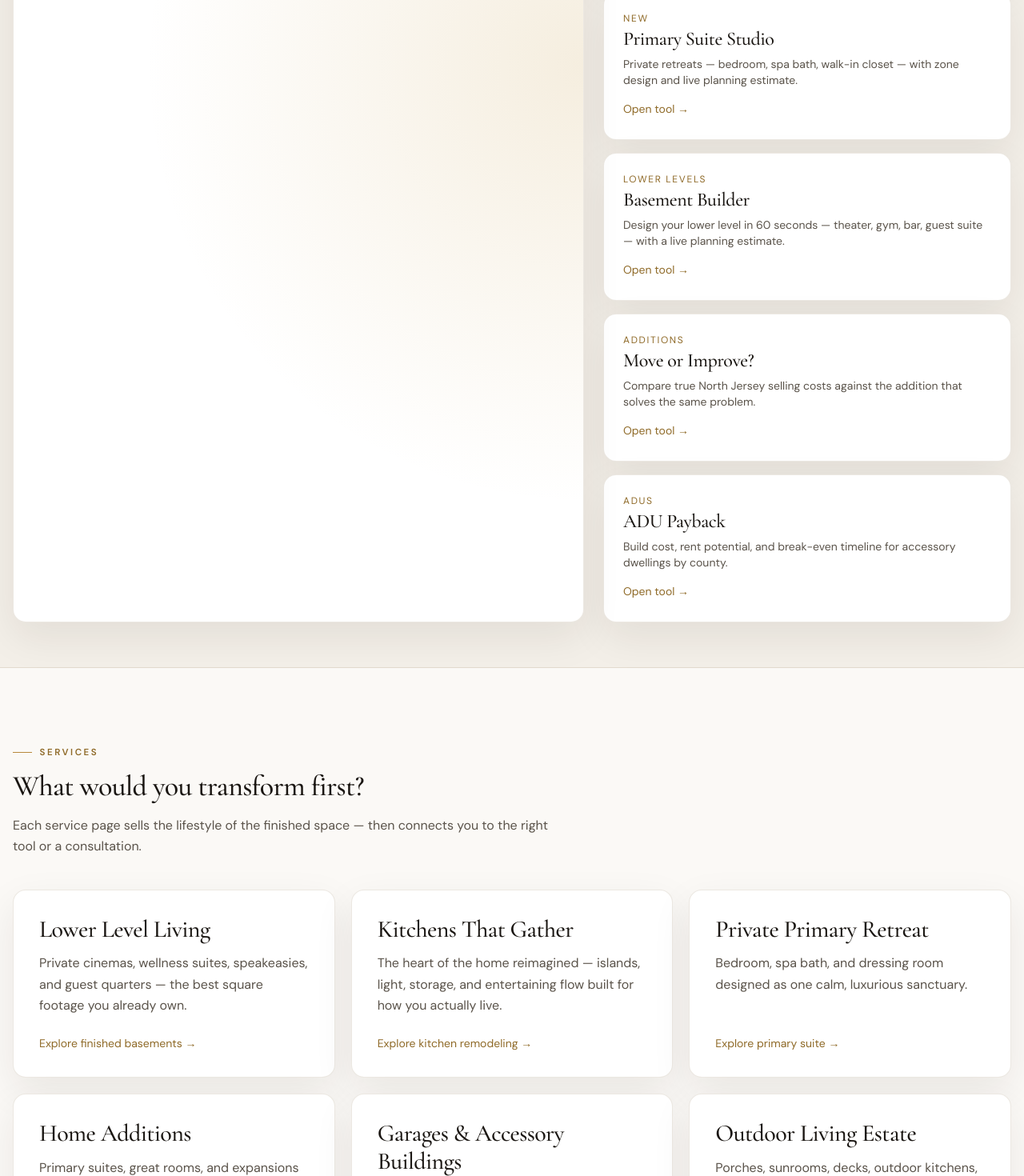
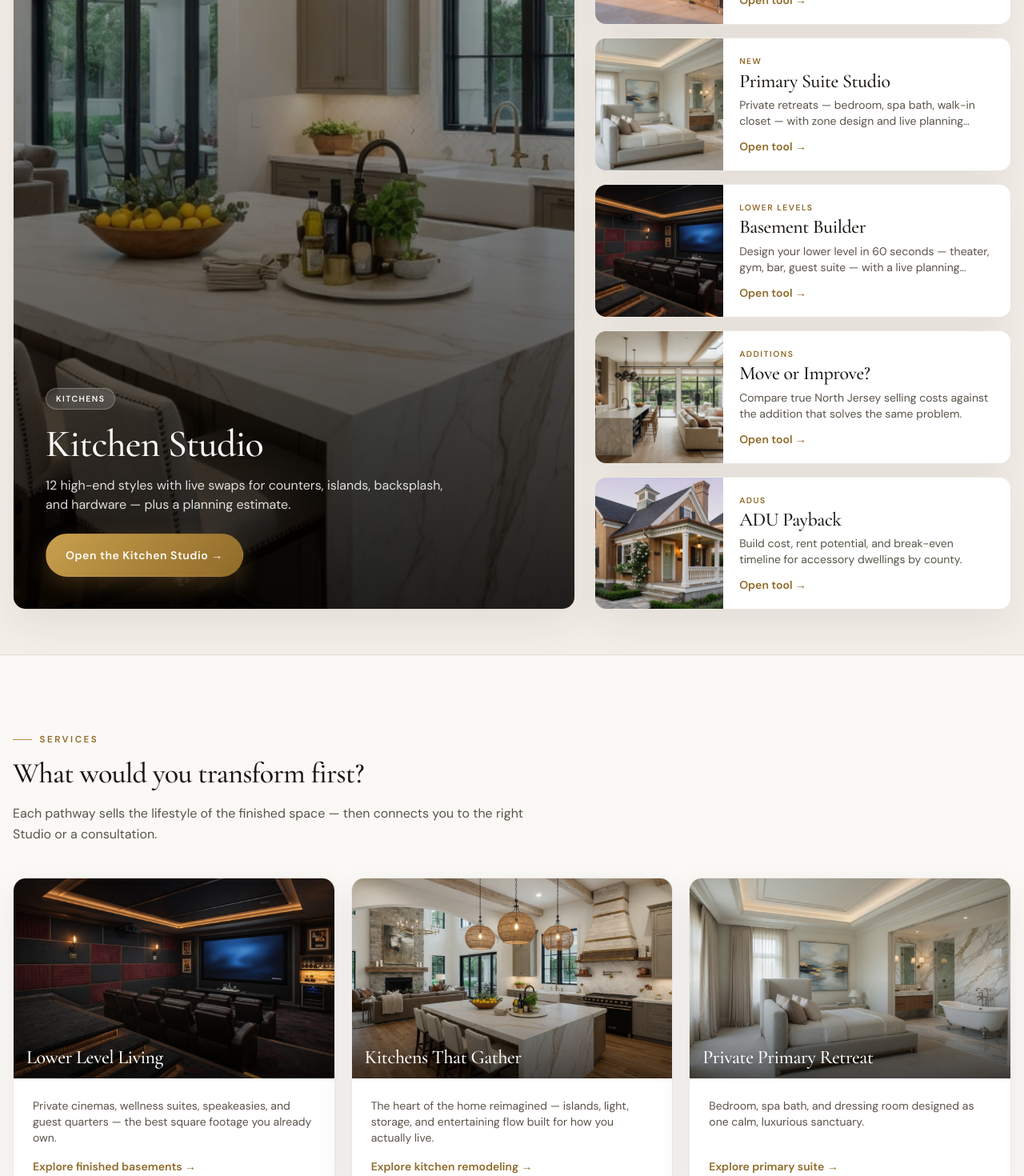
Before and after one commit to savitz25/vantage_construct, a Next.js app: page /transformations in a window 1280 px wide. Shown: the part 1180-2650 px from the top of the page at 80% size. Built offline with nearby package versions, Linux system fonts and the light colour scheme; no server answers.

Commit message:
feat(hubs): photo-rich Transformations and Studios showcase cards
Add shared studio-media map and rebuild hub pages so Kitchen Studio is
a full-bleed hero, tool cards include lifestyle photography, and service
pathways use the same visual standard on /transformations and /studios.

```diff
--- a/src/app/studios/page.tsx
+++ b/src/app/studios/page.tsx
@@ -1,6 +1,8 @@
 import Link from "next/link";
 import { PageHero } from "@/components/PageHero";
+import { SmartImage } from "@/components/SmartImage";
 import { createMetadata } from "@/lib/seo";
+import { visualForTool } from "@/lib/transformations/studio-media";
 
 export const metadata = createMetadata({
   title: "Vantage Studios | Design, Cost & Transformation Tools",
@@ -101,27 +103,52 @@ export default function StudiosHubPage() {
         description="A unified suite — premium visuals, live math, honest disclaimers, and clear next steps into consultation. Built for Central & Northern New Jersey."
       />
       <section className="section pt-0">
-        <div className="container-wide grid gap-5 md:grid-cols-2 xl:grid-cols-3">
-          {studios.map((s) => (
-            <article key={s.href} className="card flex flex-col p-8">
-              <p className="text-xs uppercase tracking-[0.16em] text-gold-deep">{s.eyebrow}</p>
-              <h2 className="mt-2 font-display text-3xl text-ivory">{s.title}</h2>
-              <p className="mt-3 flex-1 text-text-muted">{s.body}</p>
-              <div className="mt-6 flex flex-wrap gap-3">
-                <Link href={s.href} className="btn btn-primary !py-2.5 text-sm">
+        <div className="container-wide grid gap-5 sm:grid-cols-2 xl:grid-cols-3">
+          {studios.map((s) => {
+            const visual = visualForTool(s.href);
+            return (
+              <article
+                key={s.href}
+                className="card card-hover group flex flex-col overflow-hidden p-0"
+              >
+                <div className="relative aspect-[16/10] bg-bg-soft">
+                  {visual ? (
+                    <SmartImage
+                      src={visual.image}
+                      alt={visual.alt}
+                      fill
+                      sizes="(max-width: 640px) 100vw, 33vw"
+                      className="transition duration-500 group-hover:scale-[1.03]"
+                    />
+                  ) : null}
+                  <div className="pointer-events-none absolute inset-0 bg-gradient-to-t from-black/50 via-transparent to-transparent" />
+                  <p className="absolute left-4 top-4 rounded-full border border-white/25 bg-black/35 px-2.5 py-1 text-[0.6rem] font-semibold uppercase tracking-[0.14em] text-white backdrop-blur-sm">
+                    {s.eyebrow}
+                  </p>
+                </div>
+                <div className="flex flex-1 flex-col p-6 sm:p-7">
+                  <h2 className="font-display text-2xl text-ivory sm:text-3xl">{s.title}</h2>
+                  <p className="mt-2 flex-1 text-sm text-text-muted">{s.body}</p>
+                  <div className="mt-5 flex flex-wrap gap-2">
+                    <Link href={s.href} className="btn btn-primary !px-4 !py-2.5 text-xs">
                       Open tool
                     </Link>
                     {"serviceHref" in s && s.serviceHref ? (
-                  <Link href={s.serviceHref} className="btn btn-secondary !py-2.5 text-sm">
+                      <Link
+                        href={s.serviceHref}
+                        className="btn btn-secondary !px-4 !py-2.5 text-xs"
+                      >
                         {s.serviceLabel}
                       </Link>
                     ) : null}
                   </div>
+                </div>
               </article>
-          ))}
+            );
+          })}
         </div>
         <div className="container-wide mt-10">
-          <Link href="/transformations" className="text-sm text-gold-deep hover:underline">
+          <Link href="/transformations" className="text-sm font-semibold text-gold-deep hover:underline">
             Browse all home transformation services →
           </Link>
         </div>
--- a/src/app/transformations/page.tsx
+++ b/src/app/transformations/page.tsx
@@ -1,11 +1,16 @@
 import Link from "next/link";
 import { CtaBanner } from "@/components/CtaBanner";
 import { PageHero } from "@/components/PageHero";
+import { SmartImage } from "@/components/SmartImage";
 import {
   transformSecondaryLinks,
   transformServices,
   transformTools,
 } from "@/lib/transformations/ia";
+import {
+  visualForService,
+  visualForTool,
+} from "@/lib/transformations/studio-media";
 import { createMetadata } from "@/lib/seo";
 
 export const metadata = createMetadata({
@@ -18,6 +23,7 @@ export const metadata = createMetadata({
 export default function TransformationsPage() {
   const featuredTool = transformTools.find((t) => t.featured) ?? transformTools[0];
   const otherTools = transformTools.filter((t) => t.href !== featuredTool.href);
+  const featuredVisual = visualForTool(featuredTool.href);
 
   return (
     <>
@@ -40,48 +46,101 @@ export default function TransformationsPage() {
         </div>
       </PageHero>
 
-      {/* Featured tool — conversion engine */}
+      {/* Featured tool + studio strip — photo-first */}
       <section className="section-sm border-y border-border bg-bg-elevated">
         <div className="container-wide">
-          <div className="grid gap-6 lg:grid-cols-[1.4fr_1fr]">
+          <div className="mb-8 max-w-2xl">
+            <p className="eyebrow">Interactive Studios</p>
+            <h2 className="mt-3 font-display text-3xl text-ivory sm:text-4xl">
+              Design first. Estimate live. Decide with clarity.
+            </h2>
+          </div>
+
+          <div className="grid gap-6 lg:grid-cols-[1.35fr_1fr] lg:items-stretch">
+            {/* Large Kitchen Studio feature */}
             <Link
               href={featuredTool.href}
-              className="card card-hover relative block overflow-hidden p-8 sm:p-10"
+              className="group relative flex min-h-[320px] flex-col justify-end overflow-hidden rounded-[calc(var(--radius)+0.25rem)] border border-border shadow-[var(--shadow)] sm:min-h-[400px] lg:min-h-[480px]"
             >
-              <div className="pointer-events-none absolute inset-0 bg-[radial-gradient(circle_at_right,rgba(201,160,78,0.18),transparent_55%)]" />
-              <div className="relative">
+              {featuredVisual ? (
+                <SmartImage
+                  src={featuredVisual.image}
+                  alt={featuredVisual.alt}
+                  fill
+                  priority
+                  sizes="(max-width: 1024px) 100vw, 60vw"
+                  className="transition duration-700 group-hover:scale-[1.03]"
+                />
+              ) : (
+                <div className="absolute inset-0 bg-gradient-to-br from-bg-soft to-bg-elevated" />
+              )}
+              <div className="pointer-events-none absolute inset-0 bg-gradient-to-t from-black/80 via-black/35 to-black/10" />
+              <div className="relative z-10 p-7 sm:p-9 lg:p-10">
                 {featuredTool.badge ? (
-                  <span className="badge">{featuredTool.badge}</span>
+                  <span className="inline-flex rounded-full border border-white/25 bg-white/15 px-3 py-1 text-[0.65rem] font-semibold uppercase tracking-[0.14em] text-white backdrop-blur-sm">
+                    {featuredTool.badge}
+                  </span>
                 ) : null}
-                <h2 className="mt-4 font-display text-3xl text-ivory sm:text-4xl">
+                <h2 className="mt-4 font-display text-3xl text-white drop-shadow sm:text-4xl lg:text-5xl">
                   {featuredTool.label}
                 </h2>
-                <p className="mt-3 max-w-xl text-text-muted">{featuredTool.body}</p>
+                <p className="mt-3 max-w-lg text-sm text-white/85 sm:text-base">
+                  {featuredTool.body}
+                </p>
                 <span className="btn btn-primary mt-6 inline-flex">
                   Open the {featuredTool.label} →
                 </span>
               </div>
             </Link>
 
-            <div className="grid gap-4">
-              {otherTools.map((tool) => (
-                <Link key={tool.href} href={tool.href} className="card card-hover p-6">
+            {/* Smaller studio cards */}
+            <div className="grid grid-cols-1 gap-4 sm:grid-cols-2 lg:grid-cols-1 lg:content-start">
+              {otherTools.map((tool) => {
+                const visual = visualForTool(tool.href);
+                return (
+                  <Link
+                    key={tool.href}
+                    href={tool.href}
+                    className="group flex overflow-hidden rounded-[calc(var(--radius)+0.15rem)] border border-border bg-surface shadow-[var(--shadow)] transition hover:border-gold/35 hover:shadow-[0_18px_45px_rgba(40,30,15,0.1)]"
+                  >
+                    <div className="relative w-[38%] min-w-[7.5rem] shrink-0 self-stretch sm:w-36 lg:w-40">
+                      {visual ? (
+                        <SmartImage
+                          src={visual.image}
+                          alt={visual.alt}
+                          fill
+                          sizes="160px"
+                          className="object-cover transition duration-500 group-hover:scale-[1.04]"
+                        />
+                      ) : (
+                        <div className="absolute inset-0 bg-bg-soft" />
+                      )}
+                    </div>
+                    <div className="flex min-w-0 flex-1 flex-col justify-center p-4 sm:p-5">
                       {tool.badge ? (
-                    <p className="text-xs uppercase tracking-[0.14em] text-gold-deep">
+                        <p className="text-[0.65rem] font-semibold uppercase tracking-[0.14em] text-gold-deep">
                           {tool.badge}
                         </p>
                       ) : null}
-                  <h3 className="mt-1 font-display text-2xl text-ivory">{tool.label}</h3>
-                  <p className="mt-2 text-sm text-text-muted">{tool.body}</p>
-                  <span className="mt-4 inline-block text-sm text-gold-deep">Open tool →</span>
+                      <h3 className="mt-0.5 font-display text-xl text-ivory sm:text-2xl">
+                        {tool.label}
+                      </h3>
+                      <p className="mt-1.5 line-clamp-2 text-xs text-text-muted sm:text-sm">
+                        {tool.body}
+                      </p>
+                      <span className="mt-3 text-sm font-semibold text-gold-deep">
+                        Open tool →
+                      </span>
+                    </div>
                   </Link>
-              ))}
+                );
+              })}
             </div>
           </div>
         </div>
       </section>
 
-      {/* Service grid */}
+      {/* Service grid — photo cards */}
       <section className="section">
         <div className="container-wide">
           <div className="max-w-2xl">
@@ -90,28 +149,48 @@ export default function TransformationsPage() {
               What would you transform first?
             </h2>
             <p className="mt-4 text-text-muted">
-              Each service page sells the lifestyle of the finished space — then connects you to the
-              right tool or a consultation.
+              Each pathway sells the lifestyle of the finished space — then connects you to the right
+              Studio or a consultation.
             </p>
           </div>
 
           <div className="mt-10 grid gap-5 sm:grid-cols-2 xl:grid-cols-3">
-            {transformServices.map((s) => (
-              <Link key={s.href} href={s.href} className="card card-hover flex flex-col p-8">
-                <h3 className="font-display text-2xl text-ivory sm:text-3xl">
+            {transformServices.map((s) => {
+              const visual = visualForService(s.href);
+              return (
+                <Link
+                  key={s.href}
+                  href={s.href}
+                  className="card card-hover group flex flex-col overflow-hidden p-0"
+                >
+                  <div className="relative aspect-[16/10] bg-bg-soft">
+                    {visual ? (
+                      <SmartImage
+                        src={visual.image}
+                        alt={visual.alt}
+                        fill
+                        sizes="(max-width: 640px) 100vw, 33vw"
+                        className="transition duration-500 group-hover:scale-[1.03]"
+                      />
+                    ) : null}
+                    <div className="pointer-events-none absolute inset-0 bg-gradient-to-t from-black/55 via-transparent to-transparent" />
+                    <h3 className="absolute bottom-3 left-4 right-4 font-display text-2xl text-white drop-shadow">
                       {s.title ?? s.label}
                     </h3>
-                <p className="mt-3 flex-1 text-text-muted">{s.body}</p>
-                <span className="mt-6 inline-block text-sm text-gold-deep">
+                  </div>
+                  <div className="flex flex-1 flex-col p-6">
+                    <p className="flex-1 text-sm text-text-muted">{s.body}</p>
+                    <span className="mt-4 inline-block text-sm font-semibold text-gold-deep">
                       Explore {s.label.toLowerCase()} →
                     </span>
+                  </div>
                 </Link>
-            ))}
+              );
+            })}
           </div>
         </div>
       </section>
 
-      {/* Secondary paths */}
       <section className="section-sm border-t border-border bg-bg-elevated">
         <div className="container-wide flex flex-col gap-6 md:flex-row md:items-center md:justify-between">
           <div>
@@ -128,6 +207,9 @@ export default function TransformationsPage() {
                   {link.label}
                 </Link>
               ))}
+            <Link href="/studios" className="btn btn-primary">
+              All Studios
+            </Link>
           </div>
         </div>
       </section>
--- /dev/null
+++ b/src/lib/transformations/studio-media.ts
@@ -0,0 +1,111 @@
+/**
+ * Showcase photography for Studios & Transformations hubs.
+ * Prefer lifestyle images already used on service/tool pages for consistency.
+ */
+
+export type StudioVisual = {
+  href: string;
+  image: string;
+  alt: string;
+};
+
+/** Tool landers keyed by href */
+export const studioToolVisuals: Record<string, StudioVisual> = {
+  "/kitchen-remodel-cost-nj": {
+    href: "/kitchen-remodel-cost-nj",
+    image: "/media/kitchens/spaces/entertainer-open.jpg",
+    alt: "Luxury open entertainer kitchen — Vantage Kitchen Studio",
+  },
+  "/attic-conversion-cost-nj": {
+    href: "/attic-conversion-cost-nj",
+    image: "/media/attics/primary-suite.jpg",
+    alt: "Luxury attic primary suite — Vantage Attic Studio",
+  },
+  "/accessory-building-cost-nj": {
+    href: "/accessory-building-cost-nj",
+    image: "/media/garages/luxury-garage.jpg",
+    alt: "Luxury custom garage — Vantage Garage Studio",
+  },
+  "/outdoor-kitchen-cost-nj": {
+    href: "/outdoor-kitchen-cost-nj",
+    image: "/media/outdoor/outdoor-kitchen.jpg",
+    alt: "Luxury outdoor kitchen — Vantage Outdoor Living Studio",
+  },
+  "/primary-suite-cost-nj": {
+    href: "/primary-suite-cost-nj",
+    image: "/media/primary-suite/spa-retreat.jpg",
+    alt: "Luxury spa primary suite — Vantage Primary Suite Studio",
+  },
+  "/finished-basement-cost-nj": {
+    href: "/finished-basement-cost-nj",
+    image: "/media/basements/home-theater.jpg",
+    alt: "Luxury finished basement home theater — Basement Builder",
+  },
+  "/move-or-improve-calculator-nj": {
+    href: "/move-or-improve-calculator-nj",
+    image: "/media/additions/kitchen-gathering.jpg",
+    alt: "Home addition and gathering space — Move or Improve calculator",
+  },
+  "/adu-cost-calculator-nj": {
+    href: "/adu-cost-calculator-nj",
+    image: "/media/garages/guest-adu.jpg",
+    alt: "Accessory dwelling guest suite — ADU Payback calculator",
+  },
+  "/design-studio": {
+    href: "/design-studio",
+    image: "/media/plans/22a95723-wellington-exterior-01-768x421.webp",
+    alt: "Luxury custom home exterior — Design Studio",
+  },
+  "/cost-to-build-a-house-nj": {
+    href: "/cost-to-build-a-house-nj",
+    image: "/media/plans/dfd9c703-3349farmr1-1-768x512.webp",
+    alt: "Custom farmhouse exterior — Cost Studio",
+  },
+};
+
+/** Service pathway cards on /transformations */
+export const transformServiceVisuals: Record<string, StudioVisual> = {
+  "/transformations/basements": {
+    href: "/transformations/basements",
+    image: "/media/basements/home-theater.jpg",
+    alt: "Finished basement home theater by Vantage Construction",
+  },
+  "/transformations/kitchens": {
+    href: "/transformations/kitchens",
+    image: "/media/kitchens/spaces/entertainer-open.jpg",
+    alt: "Luxury kitchen remodeling by Vantage Construction",
+  },
+  "/transformations/primary-suite": {
+    href: "/transformations/primary-suite",
+    image: "/media/primary-suite/spa-retreat.jpg",
+    alt: "Luxury primary suite remodel by Vantage Construction",
+  },
+  "/transformations/additions": {
+    href: "/transformations/additions",
+    image: "/media/additions/great-room.jpg",
+    alt: "Luxury home addition great room by Vantage Construction",
+  },
+  "/transformations/garages": {
+    href: "/transformations/garages",
+    image: "/media/garages/collectors-garage.jpg",
+    alt: "Custom garage and accessory building by Vantage Construction",
+  },
+  "/transformations/outdoor-living": {
+    href: "/transformations/outdoor-living",
+    image: "/media/outdoor/full-resort.jpg",
+    alt: "Luxury outdoor living estate by Vantage Construction",
+  },
+  "/transformations/attics": {
+    href: "/transformations/attics",
+    image: "/media/attics/primary-suite.jpg",
+    alt: "Attic conversion suite by Vantage Construction",
+  },
+};
+
+export function visualForTool(href: string): StudioVisual | undefined {
+  return studioToolVisuals[href];
+}
+
+export function visualForService(href: string): StudioVisual | undefined {
+  return transformServiceVisuals[href];
+}
```
Lines whose indentation alone changed are shown as unchanged.
